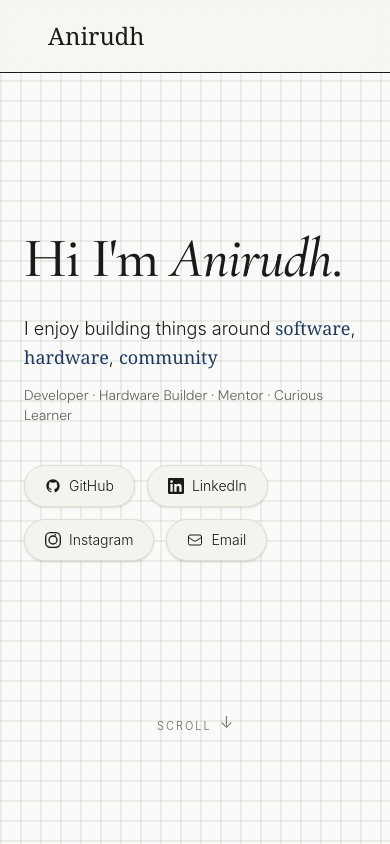
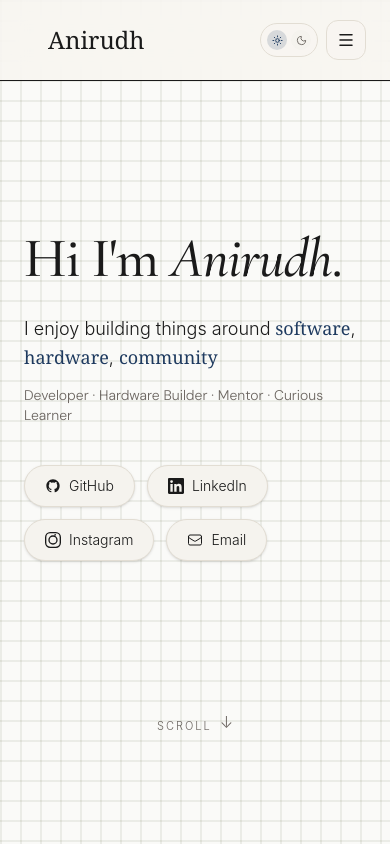
Before and after one commit to anirudh12032008/portfolio-map, a Next.js app: page / in a window 390 px wide. Shown: the top 844 px of the page. Built offline with nearby package versions, Linux system fonts and the light colour scheme.

Commit message:
mobile nav bar

```diff
--- a/src/components/sections/Nav.tsx
+++ b/src/components/sections/Nav.tsx
@@ -7,7 +7,7 @@
 import Link from "next/link";
 import { usePathname } from "next/navigation";
 import { useEffect, useState } from "react";
-import { Moon, Sun } from "lucide-react";
+import { Menu, Moon, Sun, X } from "lucide-react";
 
 
 
@@ -58,6 +58,44 @@ export function Nav() {
         Anirudh
     </Link>
 
+    <div className="md:hidden flex items-center gap-2">
+        <button
+            type="button"
+            onClick={toggleTheme}
+            aria-pressed={dark}
+            aria-label="Toggle dark mode"
+            className="inline-flex items-center gap-1 rounded-full border border-cream-200 bg-offwhite/70 p-1.5 text-xs font-sans text-ink-muted transition-all duration-300 hover:border-navy/50 hover:bg-surface focus-visible:outline-none focus-visible:ring-2 focus-visible:ring-navy/40"
+        >
+            <span
+                className={`inline-flex h-5 w-5 items-center justify-center rounded-full transition-colors duration-300 ${
+                    dark ? "bg-surface text-ink-muted" : "bg-navy/15 text-navy"
+                }`}
+                aria-hidden="true"
+            >
+                <Sun size={11} />
+            </span>
+            <span
+                className={`inline-flex h-5 w-5 items-center justify-center rounded-full transition-colors duration-300 ${
+                    dark ? "bg-navy/15 text-navy" : "bg-surface text-ink-muted"
+                }`}
+                aria-hidden="true"
+            >
+                <Moon size={11} />
+            </span>
+        </button>
+
+        <button
+            type="button"
+            onClick={() => setMenu((prev) => !prev)}
+            aria-expanded={menu}
+            aria-controls="mobile-nav"
+            aria-label={menu ? "Close navigation menu" : "Open navigation menu"}
+            className="inline-flex h-10 w-10 items-center justify-center rounded-xl border border-cream-200 bg-offwhite/70 text-ink transition-all duration-300 hover:border-navy/50 hover:text-navy hover:bg-surface focus-visible:outline-none focus-visible:ring-2 focus-visible:ring-navy/40"
+        >
+            {menu ? <X size={18} /> : <Menu size={18} />}
+        </button>
+    </div>
+
 
 
 
@@ -104,6 +142,23 @@ export function Nav() {
 
 
 </div>
+
+<div
+    id="mobile-nav"
+    className={`md:hidden overflow-hidden transition-all duration-300 ${menu ? "max-h-96 border-t border-cream-200" : "max-h-0"}`}
+>
+    <nav className="max-w-5xl mx-auto px-6 py-4 flex flex-col gap-1 bg-offwhite/90 backdrop-blur-md">
+        {links.map(({ href, label }) => (
+            <Link
+                key={href}
+                href={href}
+                className={`rounded-lg px-4 py-3 font-sans text-sm transition-colors duration-300 ${pathname === href ? "bg-surface text-ink font-medium" : "text-ink-muted hover:text-ink hover:bg-surface/80"}`}
+            >
+                {label}
+            </Link>
+        ))}
+    </nav>
+</div>
 </header>
 
 
```
